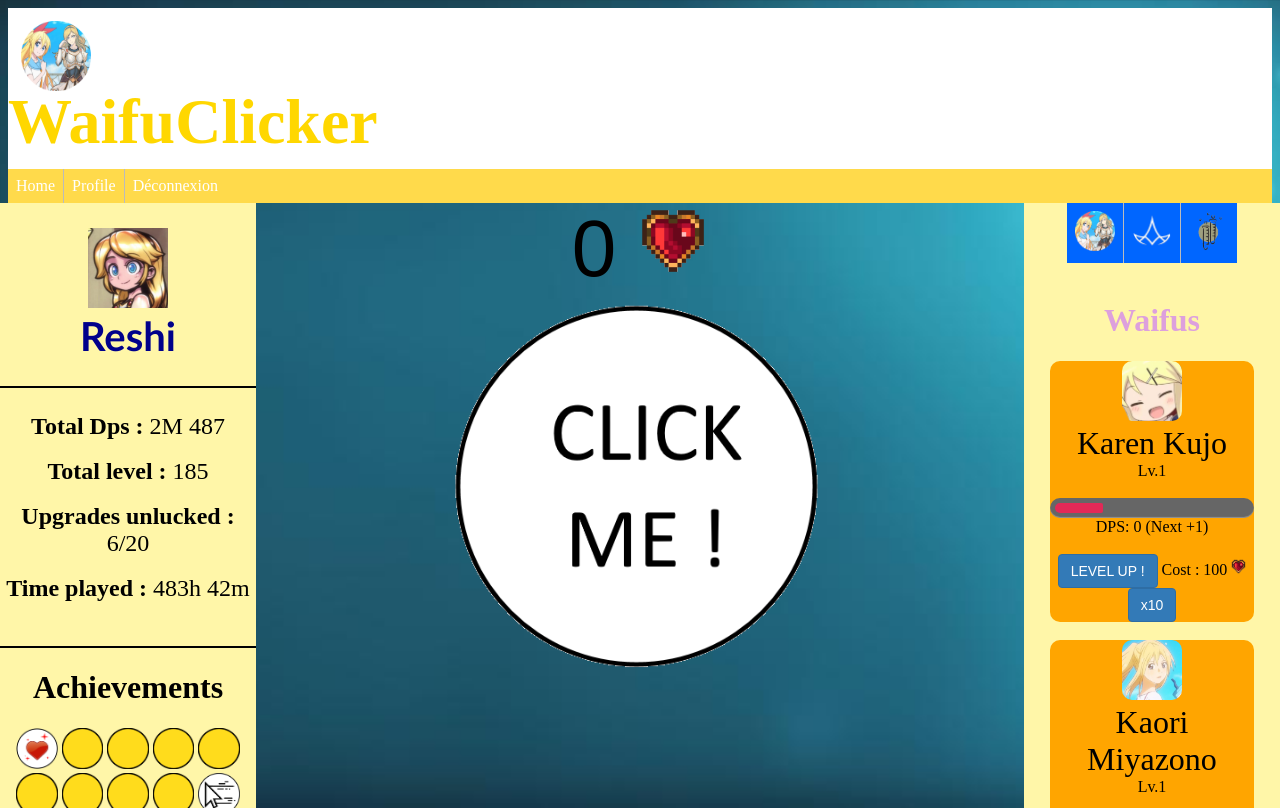
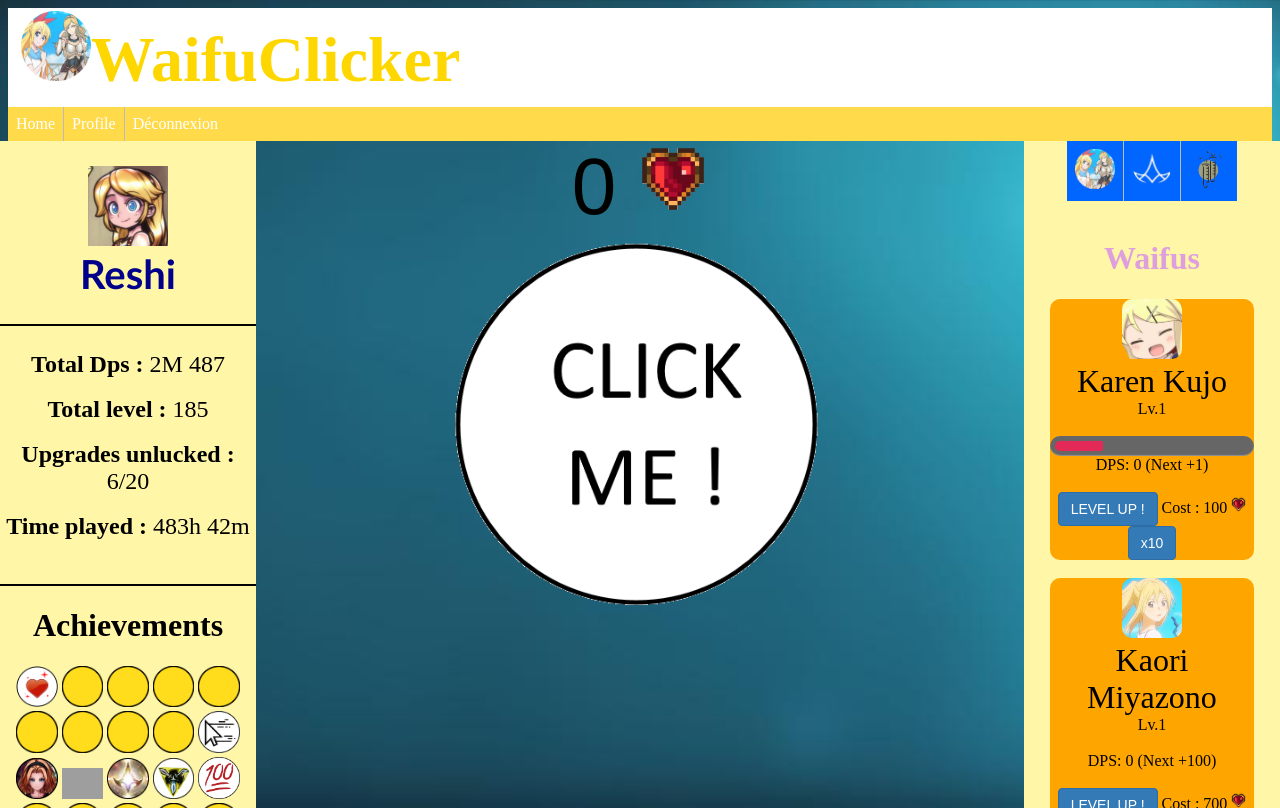
Before and after one commit to aejii/projet-web, a PHP site: page / in a window 1280 px wide. Run offline with PHP 8.4, Linux system fonts and the light colour scheme; the visitor is signed in with stand-in values (Sample User, id 1); a stand-in replaces the project's code that opens the database connection; grey boxes are pictures that could not be loaded.

Commit message:
fix des ptits trucs
par ci par la

```diff
--- a/index.php
+++ b/index.php
@@ -13,8 +13,7 @@
 
 <header>
     <div id="banniere" style="z-index: -1">
-        <img id="Ibanniere" src="Images/logoRond.png" />
-        <strong><div class="titleSite">WaifuClicker</div></strong>
+        <strong><div class="titleSite"><img id="Ibanniere" src="Images/logoRond.png" />WaifuClicker</div></strong>
     </div>
     <nav>
         <ul id="onglets">
@@ -72,6 +71,7 @@
             <img class="achievement" src="Images/emptyAchievement.png" />
 
         </div>
+        <br/>
 
     </div>
 
@@ -210,7 +210,7 @@
             <br/>
         </div>
 
-        <div id="upgrades2" class="tab-pane fade in active">
+        <div id="upgrades2" class="tab-pane fade">
             <h1 id="waifuT">Elementalist</h1>
             <div id="elem">
                 <img class="elemImage" src="Images/LightLux.png" /><br/>
@@ -220,6 +220,8 @@
             </div>
 
             <br/>
+            <h2 id="waifuT">Auras</h2>
+
             <div id="aura">
                 <img class="waifuImage" src="Images/iconNature.png" /><div class="waifuName"> Nature Aura : Harvest </div><br/>
                 Effect : Boost all your total DPS by 5%<br/>
@@ -274,20 +276,17 @@
                 <button type="button" class="btn btn-lvlup">Unlock</button>
             </div>
         </div>
-        <br/>
-        <br/>
-        <br/>
-        <br/>
-        <br/>
-        <br/>
-        <br/>
-        <br/>
+
+        <div id="upgrades3" class="tab-pane fade">
+            <h1 id="waifuT">Research Lab</h1>
+            wip
+        </div>
         <br/>
 
     </div>
 
     <div id="center">
-        <div class="hearts" id="score">0 <img id="heart" src="Images/heart.png"/></div>
+        <span class="hearts" id="score">0 </span><img id="heart" src="Images/heart.png"/>
         <img id="clicMe" class="pulse" src="Images/clicMe.png" onclick="click()" />
     </div>
     <?php
--- a/style.css
+++ b/style.css
@@ -74,9 +74,10 @@ color:#ffda4b
     border-top-left-radius :10 px;
     border-bottom-left-radius :10 px;
     width :20%;
-    height: inherit;
+    height: 85%;
     flex-direction: column;
     overflow-y: scroll;
+
 }
 
 #player {
@@ -147,7 +148,7 @@ color:#ffda4b
     border-top-left-radius :10 px;
     border-bottom-left-radius :10 px;
     width :20%;
-    height: inherit;
+    height: 85%;
     flex-direction: column;
     text-align: center;
     overflow-y: scroll;
```
